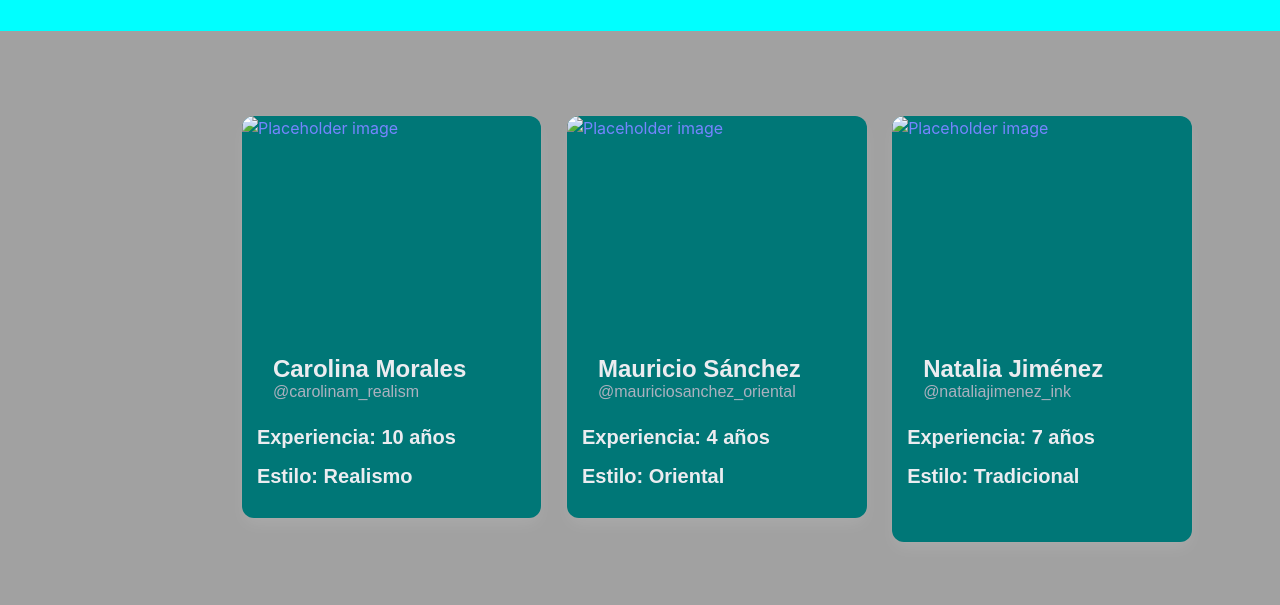
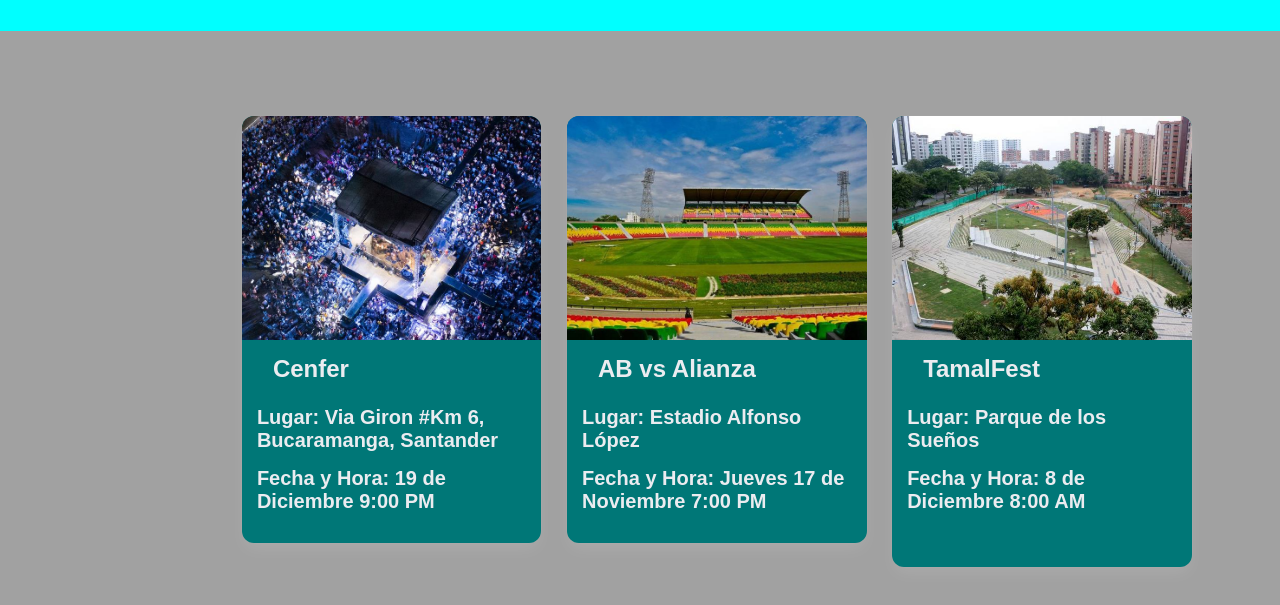
Before and after one commit to YtzhakC/Proyecto_CultuVivo_PereiraDanielSantiagoEimerSanchezEmmanuelGutierrezJuanCarvajalYtzhak, a plain HTML site: page CultuVivo/eventos.html in a window 1280 px wide. Shown: the part 81-686 px from the top of the page. Drawn offline with Linux system fonts and the light colour scheme.

Commit message:
Cambios generales.

```diff
--- a/CultuVivo/eventos.html
+++ b/CultuVivo/eventos.html
@@ -51,7 +51,7 @@
                   <div class="card-image">
                     <figure class="image is-4by3">
                       <img
-                        src="/tatuadores/img/seis.jpg"
+                        src="/CultuVivo/img/CenFer.jpeg"
                         alt="Placeholder image"
                       />
                     </figure>
@@ -61,14 +61,13 @@
                       <div class="media-left">
                       </div>
                       <div class="media-content">
-                        <p class="title is-4">Carolina Morales</p>
-                        <p class="subtitle is-6">@carolinam_realism</p>
+                        <p class="title is-4">Cenfer</p>
                       </div>
                     </div>
 
                     <div class="content">
-                      <h4>Experiencia: 10 años</h4>
-                      <h4>Estilo: Realismo</h4>
+                      <h4>Lugar: Via Giron #Km 6, Bucaramanga, Santander</h4>
+                      <h4>Fecha y Hora: 19 de Diciembre 9:00 PM </h4>
                     </div>
                   </div>
                 </a>
@@ -79,7 +78,7 @@
                 <div class="card-image">
                   <figure class="image is-4by3">
                     <img
-                      src="/tatuadores/img/siete.jpg"
+                      src="/CultuVivo/img/Estadio.jpeg"
                       alt="Placeholder image"
                     />
                   </figure>
@@ -90,14 +89,13 @@
 
                     </div>
                     <div class="media-content">
-                      <p class="title is-4">Mauricio Sánchez</p>
-                      <p class="subtitle is-6">@mauriciosanchez_oriental</p>
+                      <p class="title is-4">AB vs Alianza</p>
                     </div>
                   </div>
 
                   <div class="content">
-                   <h4>Experiencia: 4 años</h4>
-                   <h4>Estilo: Oriental</h4>
+                   <h4>Lugar: Estadio Alfonso López</h4>
+                   <h4>Fecha y Hora: Jueves 17 de Noviembre 7:00 PM</h4>
                   </div>
                 </div>
                 </a>
@@ -107,7 +105,7 @@
                 <div class="card-image">
                   <figure class="image is-4by3">
                     <img
-                      src="/tatuadores/img/ocho.jpeg"
+                      src="/CultuVivo/img/ParqueSueños.jpg"
                       alt="Placeholder image"
                     />
                   </figure>
@@ -118,14 +116,13 @@
 
                     </div>
                     <div class="media-content">
-                      <p class="title is-4">Natalia Jiménez</p>
-                      <p class="subtitle is-6">@nataliajimenez_ink</p>
+                      <p class="title is-4">TamalFest</p>
                     </div>
                 </div>
 
                   <div class="content">
-                    <h4>Experiencia: 7 años</h4>
-                    <h4>Estilo: Tradicional</h4>
+                    <h4>Lugar: Parque de los Sueños</h4>
+                    <h4>Fecha y Hora: 8 de Diciembre 8:00 AM</h4>
                   </div>
                 </div>
               </a>
```
Also changed, not shown: CultuVivo/img/CenFer.jpeg (added), CultuVivo/img/Estadio.jpeg (added), CultuVivo/img/ParqueSueños.jpg (added).
